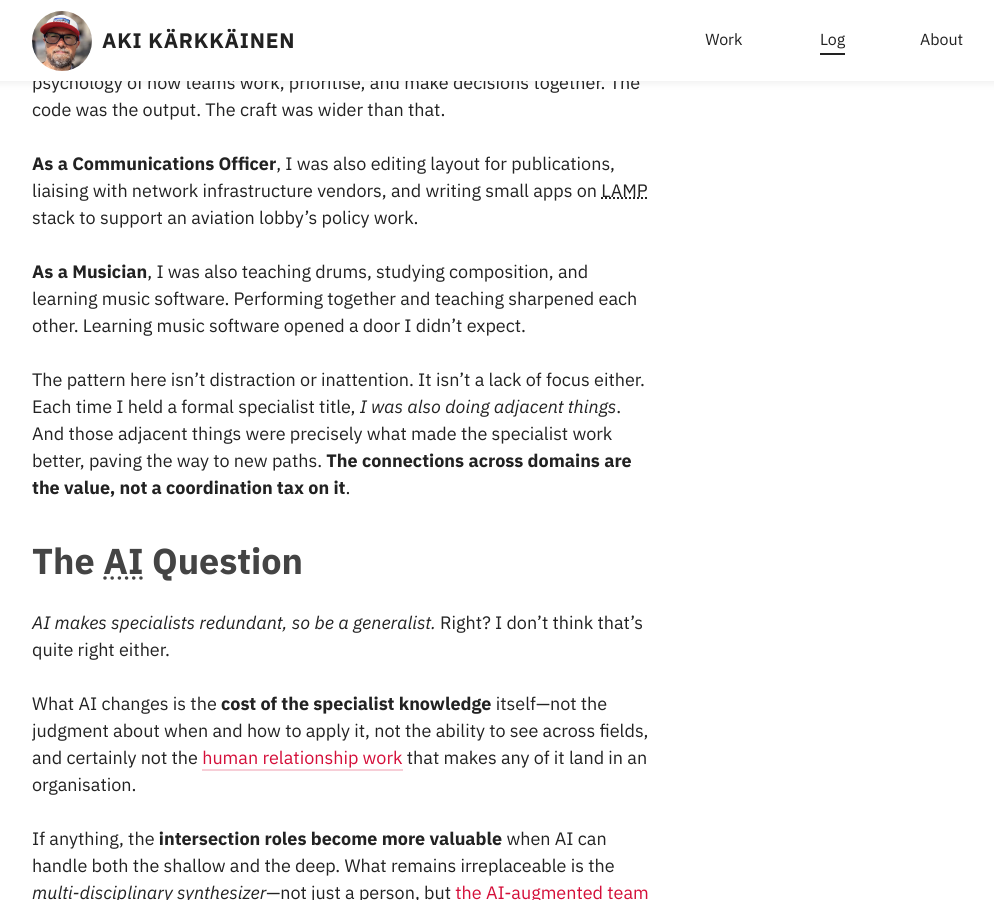
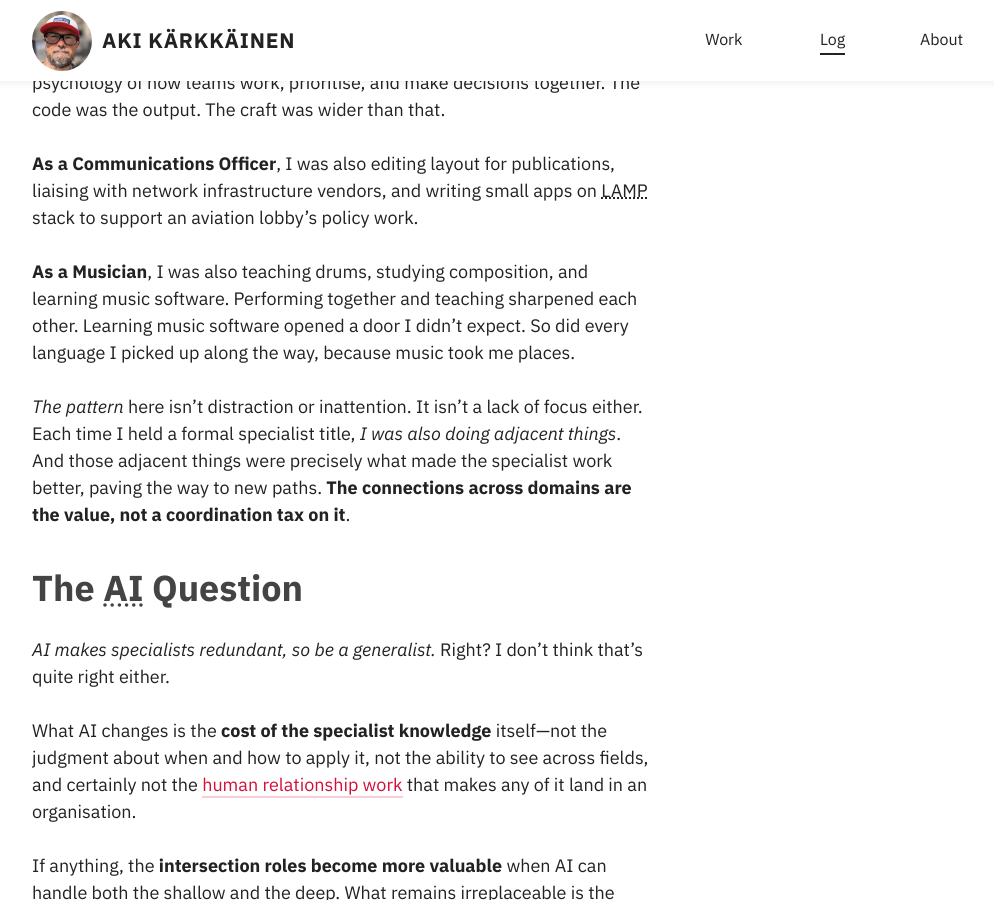
Before and after one commit to akikoo/akikoo.github.io, a Jekyll site: the page built from _posts/2026-05-16-the-role-nobody-posted-but-everyone-needs.html, in a window 1280 px wide and 900 px high, scrolled down 1848 px. Shown: the whole window, without its empty margins (133-1127 px from the left). Built offline with Jekyll 4.4.1, drawn with Linux system fonts in a browser that asks for light colours; some web fonts are replaced.

Commit message:
Adapt text

```diff
--- a/_posts/2026-05-16-the-role-nobody-posted-but-everyone-needs.html
+++ b/_posts/2026-05-16-the-role-nobody-posted-but-everyone-needs.html
@@ -33,8 +33,8 @@ image:
 <p><strong>As a Scrum Master</strong>, I was also deep in systems thinking, mindfulness, organisational culture, and group dynamics. The Scrum events were the visible part. The rest was what made them actually work, and what made the value reach the customer.</p>
 <p><strong>As a Senior Front-End Developer</strong>, I was also becoming a Web Accessibility Specialist—while pulling in usability, <abbr title="User Experience">UX</abbr>, <abbr title="Developer Experience">DX</abbr>, work processes, and the psychology of how teams work, prioritise, and make decisions together. The code was the output. The craft was wider than that.</p>
 <p><strong>As a Communications Officer</strong>, I was also editing layout for publications, liaising with network infrastructure vendors, and writing small apps on <abbr title="Linux, Apache, MySQL, Perl/PHP/Python">LAMP</abbr> stack to support an aviation lobby’s policy work.</p>
-<p><strong>As a Musician</strong>, I was also teaching drums, studying composition, and learning music software. Performing together and teaching sharpened each other. Learning music software opened a door I didn’t expect.</p>
-<p>The pattern here isn’t distraction or inattention. It isn’t a lack of focus either. Each time I held a formal specialist title, <em>I was also doing adjacent things</em>. And those adjacent things were precisely what made the specialist work better, paving the way to new paths. <strong>The connections across domains are the value, not a coordination tax on it</strong>.</p>
+<p><strong>As a Musician</strong>, I was also teaching drums, studying composition, and learning music software. Performing together and teaching sharpened each other. Learning music software opened a door I didn’t expect. So did every language I picked up along the way, because music took me places.</p>
+<p><em>The pattern</em> here isn’t distraction or inattention. It isn’t a lack of focus either. Each time I held a formal specialist title, <em>I was also doing adjacent things</em>. And those adjacent things were precisely what made the specialist work better, paving the way to new paths. <strong>The connections across domains are the value, not a coordination tax on it</strong>.</p>
 
 <h2>The <abbr title="Artificial Intelligence">AI</abbr> Question</h2>
 <p><em>AI makes specialists redundant, so be a generalist.</em> Right? I don’t think that’s quite right either.</p>
```
